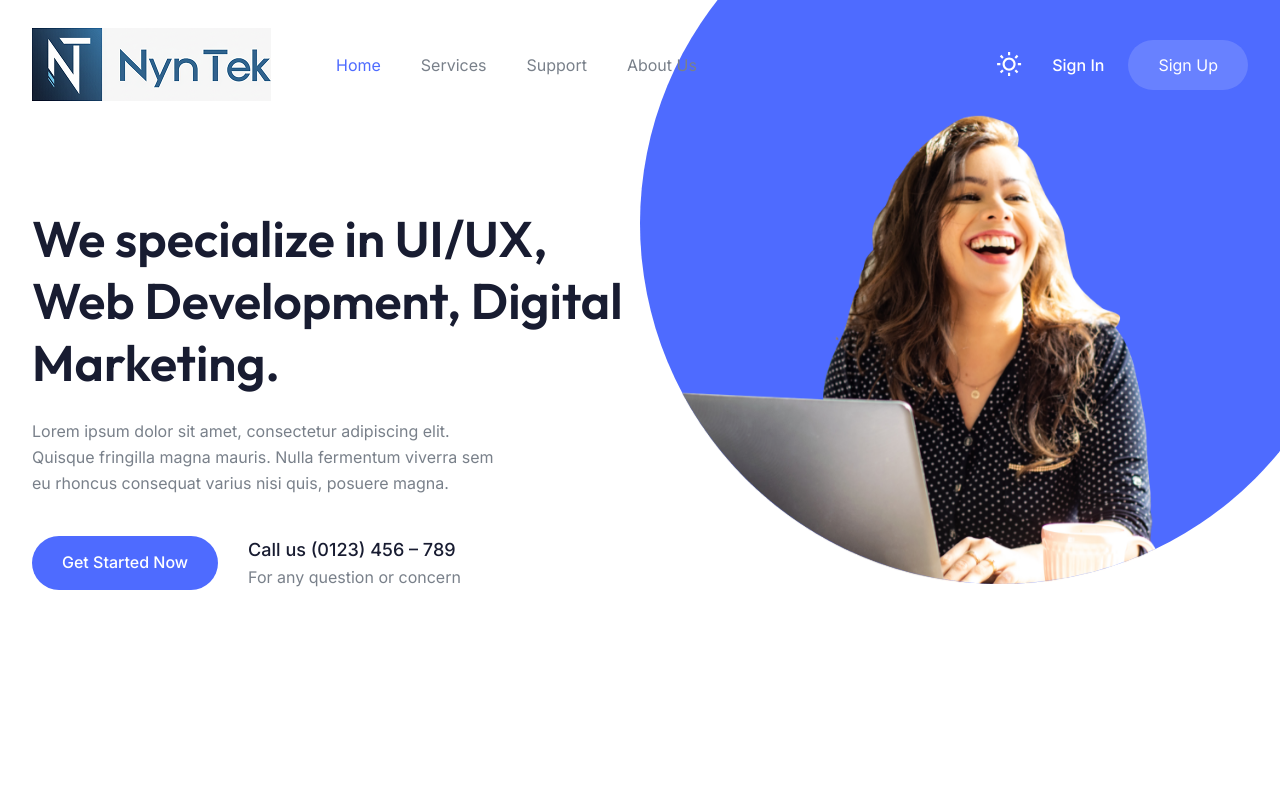
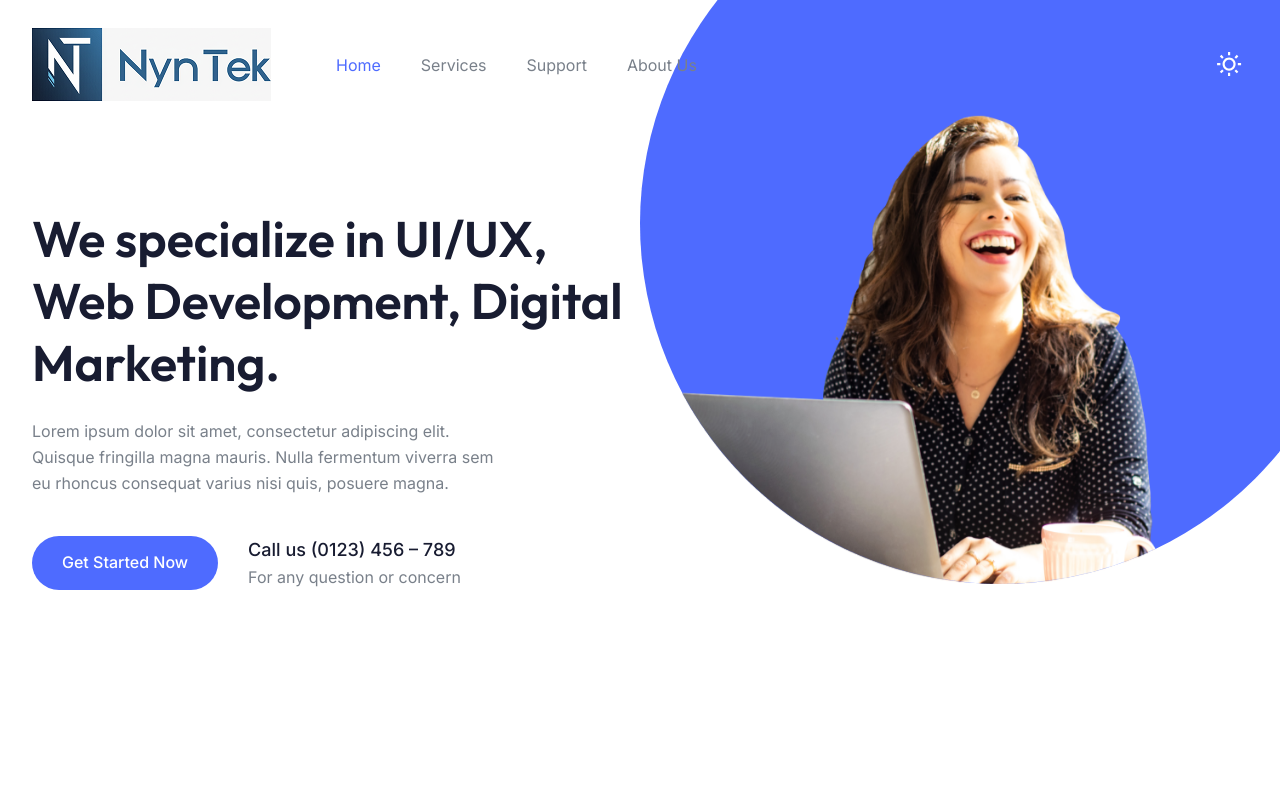
Before and after one commit to ThomaskuttyA/nyntek, a plain HTML site: page index.html in a window 1280 px wide. Shown: the top 800 px of the page. Drawn offline with Linux system fonts and the light colour scheme.

Commit message:
morning test

```diff
--- a/index.html
+++ b/index.html
@@ -91,10 +91,10 @@
             </label>
           </div>
 
-          <a href="signin.html" :class="{ 'nk yl' : page === 'home', 'ok' : page === 'home' && stickyMenu }"
+          <!-- <a href="signin.html" :class="{ 'nk yl' : page === 'home', 'ok' : page === 'home' && stickyMenu }"
             class="ek pk xl">Sign In</a>
           <a href="signup.html" :class="{ 'hh/[0.15]' : page === 'home', 'sh' : page === 'home' && stickyMenu }"
-            class="lk gh dk rg tc wf xf _l gi hi">Sign Up</a>
+            class="lk gh dk rg tc wf xf _l gi hi">Sign Up</a> -->
         </div>
       </div>
     </div>
```
